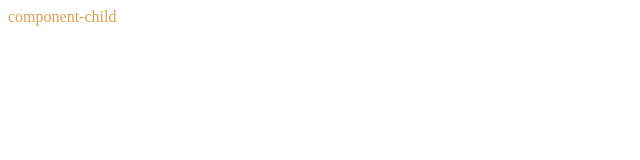
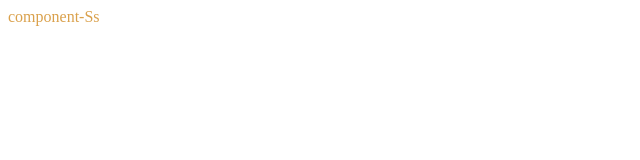
Before and after one commit to efim1703/stone, a Nuxt app: page / in a window 1280 px wide. Shown: the top 160 px of the page, without its empty margins (0-640 px from the left). Built offline with nearby package versions, Linux system fonts and the light colour scheme.

Commit message:
тестируем

```diff
--- a/components/Tutorial.vue
+++ b/components/Tutorial.vue
@@ -1,7 +1,7 @@
 <!-- Please remove this file from your project -->
 <template>
   <div class="div">
-    component-child
+    component-Ss
   </div>
 </template>
 
```
